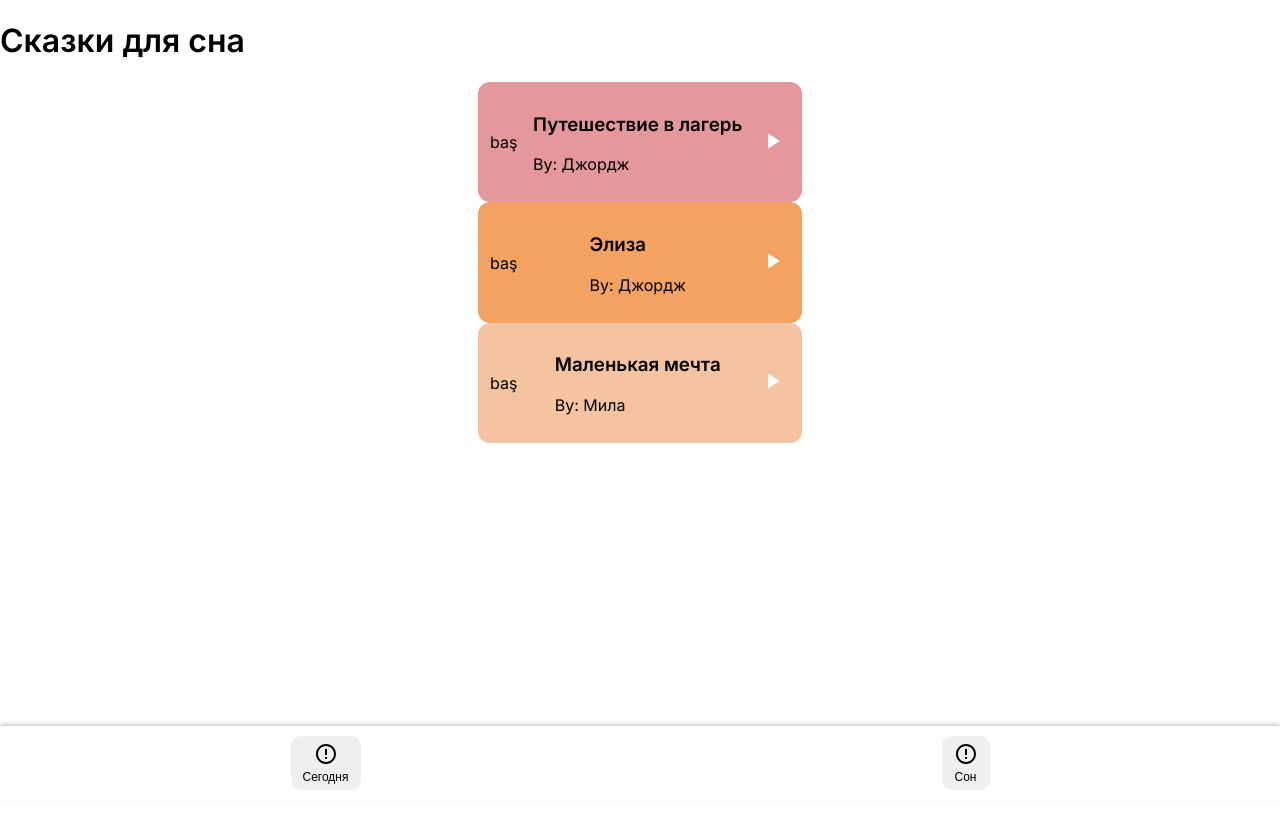
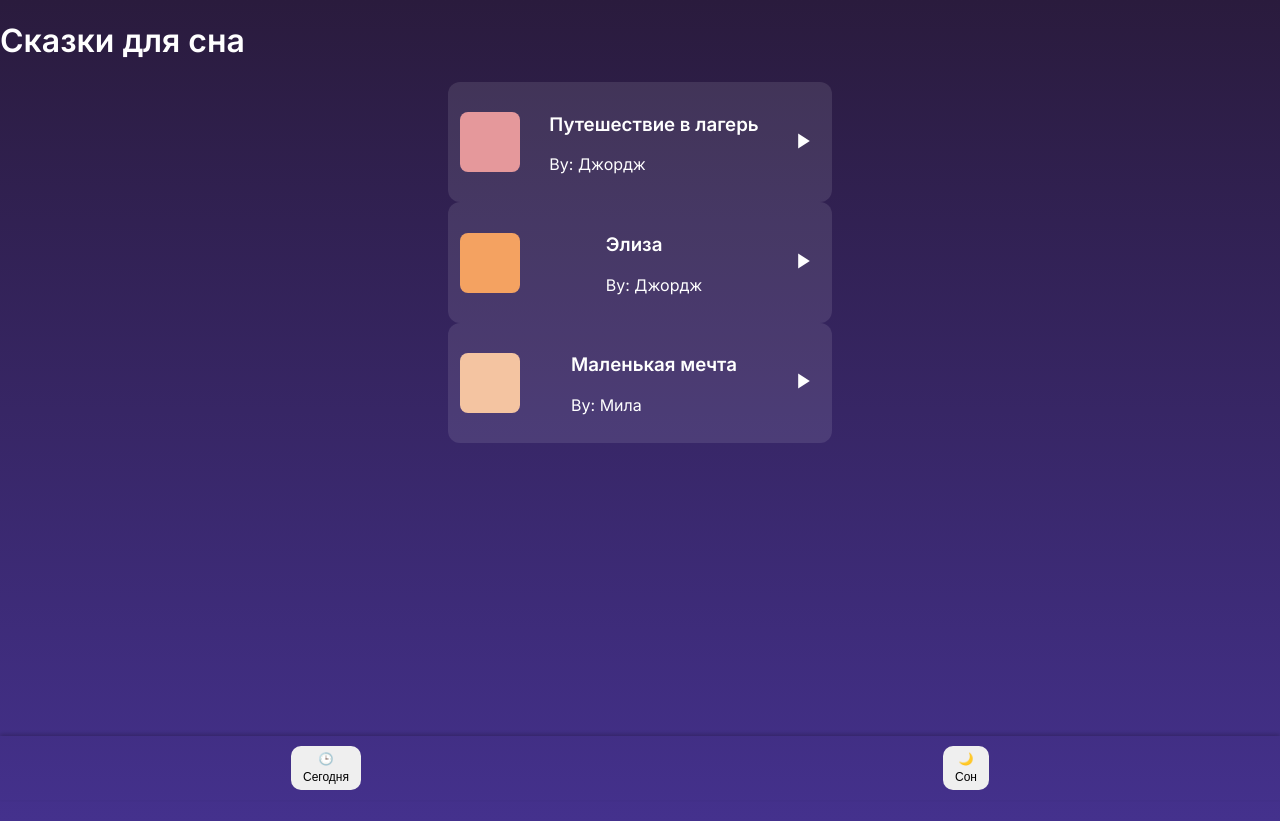
Before and after one commit to GeorgeBuzeev/SleepApp, a React (Create React App) app: page / in a window 1280 px wide. Before the commit the page ends 800 px from the top, so only its background shows below. Built offline with nearby package versions, Linux system fonts and the light colour scheme.

Commit message:
Updated design with Spotify-style UX

```diff
--- a/public/index.html
+++ b/public/index.html
@@ -3,9 +3,22 @@
   <head>
     <meta charset="utf-8" />
     <meta name="viewport" content="width=device-width, initial-scale=1" />
-    <meta name="theme-color" content="#000000" />
+    <meta name="theme-color" content="#2A1B3D" />
     <title>Сказки для сна</title>
     <link href="https://fonts.googleapis.com/css2?family=Inter:wght@400;500;600&display=swap" rel="stylesheet">
+    <style>
+      body {
+        margin: 0;
+        padding: 0;
+        background: linear-gradient(to bottom, #2A1B3D, #44318D); /* Устанавливаем тот же градиент */
+        color: #ffffff;
+        min-height: 100vh;
+        overflow: hidden;
+      }
+      #root {
+        height: 100%;
+      }
+    </style>
   </head>
   <body>
     <div id="root"></div>
--- a/src/App.css
+++ b/src/App.css
@@ -10,13 +10,20 @@ body {
   justify-content: space-between;
   padding: 12px;
   border-radius: 12px;
-  transition: transform 0.3s ease;
-  max-width: 300px;
+  background: rgba(255, 255, 255, 0.1);
+  transition: background 0.3s ease;
+  max-width: 360px;
   margin: 0 auto;
 }
 
 .story-card:hover {
-  transform: scale(1.05);
+  background: rgba(255, 255, 255, 0.2);
+}
+
+.story-cover {
+  width: 60px;
+  height: 60px;
+  border-radius: 8px;
 }
 
 .play-icon {
@@ -76,6 +83,13 @@ body {
   margin-top: 10px;
 }
 
+/* Мини-плеер */
+.mini-player-cover {
+  width: 40px;
+  height: 40px;
+  border-radius: 8px;
+}
+
 /* Кнопка каталога */
 .catalog-button {
   display: block;
@@ -100,6 +114,7 @@ body {
   right: 0;
   box-shadow: 0 -2px 4px rgba(0, 0, 0, 0.2);
   z-index: 10;
+  opacity: 1; /* Непрозрачность */
 }
 
 .tab-button {
--- a/src/App.js
+++ b/src/App.js
@@ -11,9 +11,9 @@ function App() {
   const [isPlayerMinimized, setIsPlayerMinimized] = useState(false);
 
   const stories = [
-    { id: 'george_camp', title: 'Путешествие в лагерь', author: 'Джордж', url: 'https://raw.githubusercontent.com/GeorgeBuzeev/TestManya/main/Рассказ Джорджа - Путешествие в лагерь.mp3', color: '#E5989B' },
-    { id: 'george_eliza', title: 'Элиза', author: 'Джордж', url: 'https://raw.githubusercontent.com/GeorgeBuzeev/TestManya/main/Рассказ Джорджа - Элиза.mp3', color: '#F4A261' },
-    { id: 'mila_dream', title: 'Маленькая мечта', author: 'Мила', url: 'https://raw.githubusercontent.com/GeorgeBuzeev/TestManya/main/Рассказ Милы - Маленькая мечта.mp3', color: '#F4C4A1' },
+    { id: 'george_camp', title: 'Путешествие в лагерь', author: 'Джордж', url: 'https://raw.githubusercontent.com/GeorgeBuzeev/TestManya/main/Рассказ Джорджа - Путешествие в лагерь.mp3', cover: '#E5989B' },
+    { id: 'george_eliza', title: 'Элиза', author: 'Джордж', url: 'https://raw.githubusercontent.com/GeorgeBuzeev/TestManya/main/Рассказ Джорджа - Элиза.mp3', cover: '#F4A261' },
+    { id: 'mila_dream', title: 'Маленькая мечта', author: 'Мила', url: 'https://raw.githubusercontent.com/GeorgeBuzeev/TestManya/main/Рассказ Милы - Маленькая мечта.mp3', cover: '#F4C4A1' },
   ];
 
   const audioRef = React.useRef(null);
@@ -88,20 +88,20 @@ function App() {
   return (
     <div className="flex flex-col h-screen bg-gradient-to-b from-[#2A1B3D] to-[#44318D] text-white">
       {/* Основной контент */}
-      <div className="flex-1 overflow-y-auto p-6 pb-20">
+      <div className="flex-1 overflow-y-auto p-6 pb-24">
         {activeTab === 'today' ? (
           <div className="max-w-md mx-auto">
             <h1 className="text-3xl font-bold mb-8 text-center">Сказки для сна</h1>
             {stories.map((story) => (
               <div
                 key={story.id}
-                className="story-card flex items-center mb-4 p-3 rounded-xl cursor-pointer transition-all hover:scale-105"
-                style={{ backgroundColor: story.color }}
+                className="story-card flex items-center mb-4 p-3 rounded-xl cursor-pointer transition-all hover:bg-opacity-80"
                 onClick={() => playStory(story.id)}
               >
-baş                <div className="flex-1">
+                <div className="story-cover mr-4" style={{ backgroundColor: story.cover }}></div>
+                <div className="flex-1">
                   <h3 className="text-md font-semibold">{story.title}</h3>
-                  <p className="text-xs text-gray-200">By: {story.author}</p>
+                  <p className="text-xs text-gray-400">By: {story.author}</p>
                 </div>
                 <button className="play-icon">
                   <svg width="20" height="20" fill="white" viewBox="0 0 24 24">
@@ -110,6 +110,8 @@ baş                <div className="flex-1">
                 </button>
               </div>
             ))}
+            {/* Добавим фейковый контент для проверки скролла */}
+            <div className="h-40"></div>
           </div>
         ) : (
           <div className="max-w-md mx-auto">
@@ -192,10 +194,13 @@ baş                <div className="flex-1">
 
       {/* Мини-плеер */}
       {currentStory && isPlayerMinimized && (
-        <div className="fixed bottom-16 left-0 right-0 bg-[#44318D] p-3 flex items-center justify-between z-50">
+        <div className="fixed bottom-16 left-0 right-0 bg-[#2A1B3D] p-3 flex items-center justify-between z-50">
           <div className="flex items-center">
-            <div className="text-sm font-semibold mr-2">{currentStory.title}</div>
-            <div className="text-xs text-gray-300">By: {currentStory.author}</div>
+            <div className="mini-player-cover mr-3" style={{ backgroundColor: currentStory.cover }}></div>
+            <div>
+              <div className="text-sm font-semibold">{currentStory.title}</div>
+              <div className="text-xs text-gray-400">By: {currentStory.author}</div>
+            </div>
           </div>
           <div className="flex items-center gap-2">
             <button className="player-button" onClick={togglePlay}>
@@ -210,15 +215,16 @@ baş                <div className="flex-1">
                 </svg>
               )}
             </button>
+            <button className="player-button" onClick={nextStory}>
+              <svg width="20" height="20" fill="none" stroke="#FFBF69" strokeWidth="2">
+                <polygon points="5 4 15 12 5 20 5 4"/>
+                <line x1="19" y1="4" x2="19" y2="20"/>
+              </svg>
+            </button>
             <button className="player-button" onClick={maximizePlayer}>
               <svg width="20" height="20" fill="#FFBF69" viewBox="0 0 24 24">
                 <path d="M4 4h16v16H4z" fill="none" stroke="currentColor" strokeWidth="2"/>
                 <path d="M4 4l16 16M4 20L20 4" stroke="currentColor" strokeWidth="2"/>
-              </svg>
-            </button>
-            <button className="player-button" onClick={stopPlaying}>
-              <svg width="20" height="20" fill="#FFBF69" viewBox="0 0 24 24">
-                <path d="M6 6h12v12H6z" fill="currentColor"/>
               </svg>
             </button>
           </div>
@@ -231,18 +237,14 @@ baş                <div className="flex-1">
           className={`tab-button flex flex-col items-center p-2 rounded-lg ${activeTab === 'today' ? 'bg-[#44318D] text-white' : 'text-gray-400'}`}
           onClick={() => setActiveTab('today')}
         >
-          <svg width="24" height="24" fill="currentColor" viewBox="0 0 24 24">
-            <path d="M12 2C6.48 2 2 6.48 2 12s4.48 10 10 10 10-4.48 10-10S17.52 2 12 2zm0 18c-4.41 0-8-3.59-8-8s3.59-8 8-8 8 3.59 8 8-3.59 8-8 8zm-1-13h2v6h-2zm0 8h2v2h-2z"/>
-          </svg>
+          <span className="text-lg">🕒</span>
           Сегодня
         </button>
         <button
           className={`tab-button flex flex-col items-center p-2 rounded-lg ${activeTab === 'sleep' ? 'bg-[#44318D] text-white' : 'text-gray-400'}`}
           onClick={() => setActiveTab('sleep')}
         >
-          <svg width="24" height="24" fill="currentColor" viewBox="0 0 24 24">
-            <path d="M12 2C6.48 2 2 6.48 2 12s4.48 10 10 10 10-4.48 10-10S17.52 2 12 2zm0 18c-4.41 0-8-3.59-8-8s3.59-8 8-8 8 3.59 8 8-3.59 8-8 8zm-1-13h2v6h-2zm0 8h2v2h-2z"/>
-          </svg>
+          <span className="text-lg">🌙</span>
           Сон
         </button>
       </div>
```
